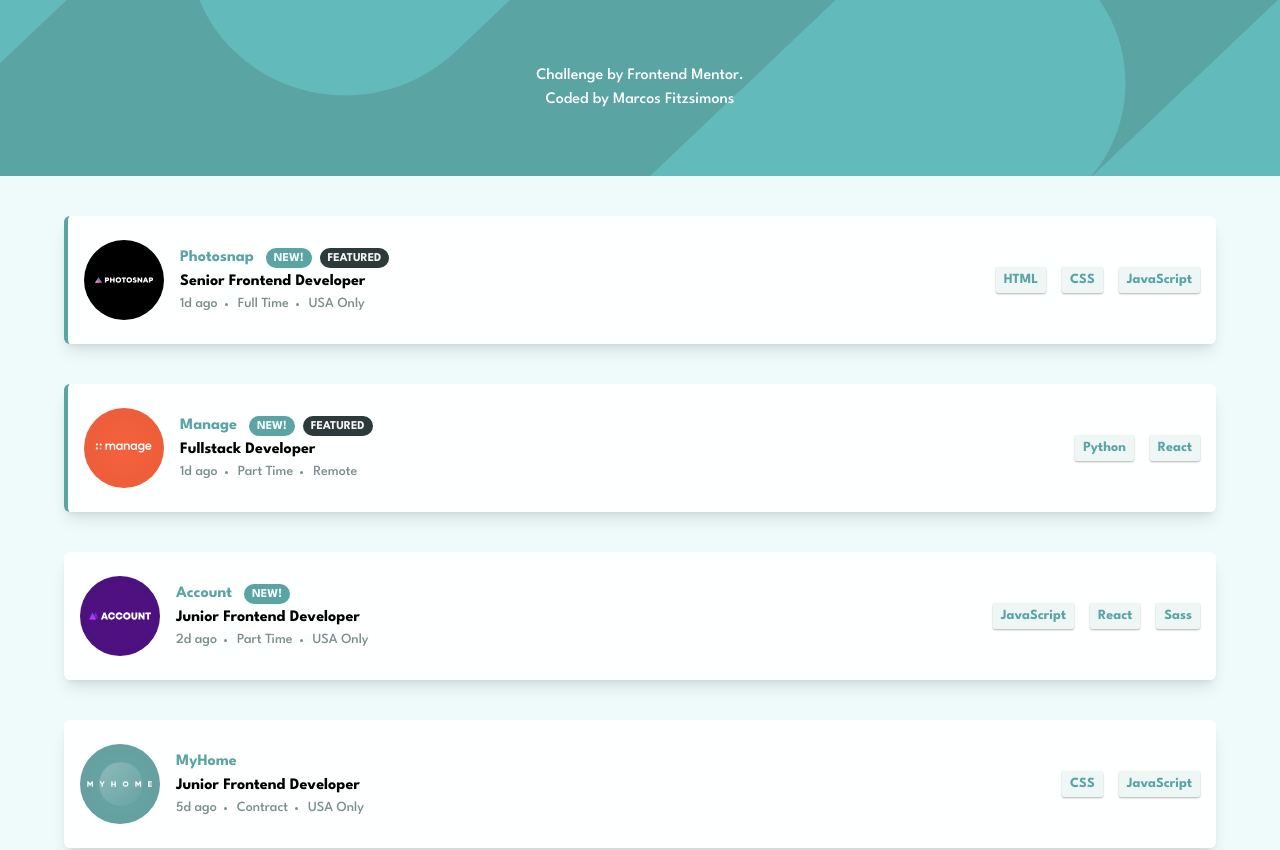
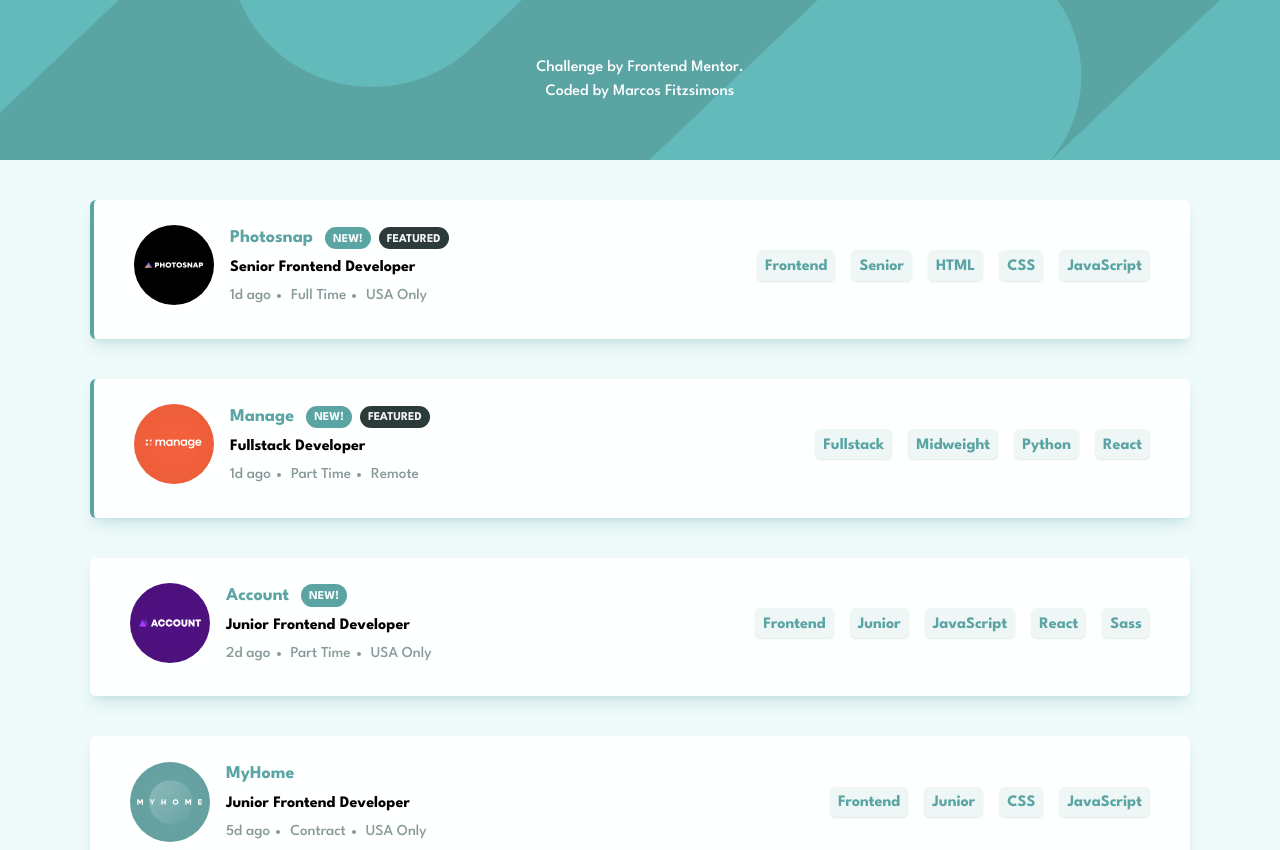
Before and after one commit to Marcosfitzsimons/job-listings-w-filtering, a React (Create React App) app: page / in a window 1280 px wide. Shown: the top 850 px of the page. Built offline with nearby package versions, Linux system fonts and the light colour scheme.

Commit message:
Fix a few details

```diff
--- a/src/components/Company.jsx
+++ b/src/components/Company.jsx
@@ -1,4 +1,5 @@
 import React from "react";
+import { useState } from "react";
 
 const JobPosting = ({ company, setFilteredTags }) => {
   const handleFilteredTags = (e) => {
@@ -13,30 +14,30 @@ const JobPosting = ({ company, setFilteredTags }) => {
     <article
       className={
         company.featured
-          ? "relative bg-white/95 rounded-md shadow-lg mb-10 border-l-4 border-l-darkCyan"
-          : "relative bg-white/95 rounded-md shadow-lg mb-10"
+          ? "relative bg-white/95 rounded-md shadow-lg shadow-darkCyan/20 mb-10 border-l-4 border-l-darkCyan pb-2"
+          : "relative bg-white/95 rounded-md shadow-lg shadow-darkCyan/20 mb-10 pb-2"
       }
     >
-      <div className="px-4 pt-9 pb-4 flex flex-col gap-4 lg:pt-6 lg:pb-6 lg:flex-row lg:items-center lg:justify-between">
-        <div className="first-part flex flex-col lg:flex-row lg:items-center gap-2 pb-4 border-b border-b-darkGrayishCyan lg:border-none lg:pb-0 lg:gap-4">
+      <div className="px-4 pt-9 pb-4 flex flex-col gap-4 lg:px-10 lg:pt-6 lg:pb-6 lg:flex-row lg:items-center lg:justify-between">
+        <div className="first-part flex flex-col lg:flex-row lg:items-center gap-2 pb-4 border-b border-b-darkGrayishCyan/80 lg:border-none lg:pb-0 lg:gap-4">
           <div className="logo-container absolute w-12 top-[-1.5rem] left-4 lg:relative lg:w-20 lg:top-0 lg:left-0">
             <img src={company.logo} alt={company.company} />
           </div>
-          <div className="">
+          <div className="flex flex-col lg:gap-1">
             <div className="top flex items-center gap-5 lg:gap-3">
-              <h3 className="text-sm lg:text-base font-bold text-darkCyan">
+              <h3 className="text-base lg:text-lg font-bold text-darkCyan">
                 {company.company}
               </h3>
               <div className="flex gap-2">
                 {company.new ? (
-                  <p className="flex items-center rounded-2xl bg-darkCyan text-xs text-white/95 pt-[0.2rem] py-[0.1rem] px-2 uppercase font-bold">
+                  <p className="flex items-center rounded-2xl bg-darkCyan text-xs text-white/95 pt-[0.3rem] py-[0.1rem] px-2 uppercase font-semibold">
                     new!
                   </p>
                 ) : (
                   ""
                 )}
                 {company.featured ? (
-                  <p className="flex items-center rounded-2xl bg-veryDarkGrayishCyan text-xs text-white/95 pt-[0.2rem] py-[0.1rem] px-2 uppercase font-bold">
+                  <p className="flex items-center rounded-2xl bg-veryDarkGrayishCyan text-xs text-white/95 pt-[0.3rem] py-[0.1rem] px-2 uppercase font-semibold">
                     featured
                   </p>
                 ) : (
@@ -45,12 +46,12 @@ const JobPosting = ({ company, setFilteredTags }) => {
               </div>
             </div>
             <div className="mid">
-              <h4 className="text-sm lg:text-base lg:text-md font-bold cursor-pointer hover:text-darkCyan transition-colors">
+              <h4 className="text-base lg:text-base lg:text-md font-bold cursor-pointer hover:text-darkCyan transition-colors">
                 {company.position}
               </h4>
             </div>
             <div className="bottom">
-              <ul className="job-info-list flex items-center gap-5 text-sm text-darkGrayishCyan list-disc">
+              <ul className="job-info-list flex items-center gap-5 text-[.95rem] text-darkGrayishCyan/90 list-disc">
                 <li className="list-none">{company.postedAt}</li>
                 <li className="job-info__contract">{company.contract}</li>
                 <li className="job-info__location">{company.location}</li>
@@ -59,13 +60,25 @@ const JobPosting = ({ company, setFilteredTags }) => {
           </div>
         </div>
         <div className="second-part job-filters">
-          <ul className="job-languages-tools flex gap-4 flex-wrap">
+          <ul className="job-languages-tools flex w-[85%] lg:w-full gap-4 flex-wrap">
+            <li
+              onClick={handleFilteredTags}
+              className="job-tools shadow-sm shadow-black/10 cursor-pointer bg-bgFilter pt-1 py-[.2rem] lg:pt-[.3rem] lg:py-[.1rem] px-2 rounded-md font-bold text-darkCyan text-sm lg:text-base hover:bg-darkCyan hover:text-white/95 transition-colors"
+            >
+              {company.role}
+            </li>
+            <li
+              onClick={handleFilteredTags}
+              className="job-tools shadow-sm shadow-black/10 cursor-pointer bg-bgFilter pt-1 py-[.2rem] lg:pt-[.3rem] lg:py-[.1rem] px-2 rounded-md font-bold text-darkCyan text-sm lg:text-base hover:bg-darkCyan hover:text-white/95 transition-colors"
+            >
+              {company.level}
+            </li>
             {company.languages.length > 0
-              ? company.languages.map((language) => {
+              ? company.languages.map((language, index) => {
                   return (
                     <li
-                      className="job-tools shadow-sm shadow-black/30 cursor-pointer  bg-bgFilter py-[.2rem] px-2 rounded-sm font-bold text-darkCyan text-sm hover:bg-darkCyan hover:text-white/95 transition-colors"
-                      key={language}
+                      className="job-tools shadow-sm shadow-black/10 cursor-pointer bg-bgFilter pt-1 py-[.2rem] lg:pt-[.3rem] lg:py-[.1rem] px-2 rounded-md font-bold text-darkCyan text-sm lg:text-base hover:bg-darkCyan hover:text-white/95 transition-colors"
+                      key={index}
                       onClick={handleFilteredTags}
                     >
                       {language}
@@ -74,11 +87,11 @@ const JobPosting = ({ company, setFilteredTags }) => {
                 })
               : ""}
             {company.tools.length > 0
-              ? company.tools.map((tool) => {
+              ? company.tools.map((tool, index) => {
                   return (
                     <li
-                      className="job-tools shadow-sm shadow-black/30 cursor-pointer bg-bgFilter py-[.2rem] px-2 rounded-sm font-bold text-darkCyan text-sm hover:bg-darkCyan hover:text-white/95 transition-colors"
-                      key={tool}
+                      className="job-tools shadow-sm shadow-black/10 cursor-pointer bg-bgFilter pt-1 py-[.2rem] lg:pt-[.3rem] lg:py-[.1rem] px-2 rounded-md font-bold text-darkCyan text-sm lg:text-base hover:bg-darkCyan hover:text-white/95 transition-colors"
+                      key={index}
                       onClick={handleFilteredTags}
                     >
                       {tool}
--- a/src/components/Filters.jsx
+++ b/src/components/Filters.jsx
@@ -7,16 +7,16 @@ const Filters = ({ filteredTags, setFilteredTags }) => {
   return (
     <>
       {filteredTags.length > 0 ? (
-        <section className="relative bg-white/95 rounded-md shadow-lg mb-10 flex items-center justify-between gap-1 px-3 py-4 lg:py-6">
+        <section className="relative bg-white/95 rounded-md shadow-lg mb-10 flex items-center justify-between gap-1 px-4 py-4 lg:py-6 lg:px-10">
           <ul className="filters-container flex flex-wrap gap-3">
             {filteredTags.map((tag, index) => {
               return (
                 <li
-                  className="flex items-center shadow-sm shadow-black/30 cursor-pointer bg-bgFilter px-2 rounded-sm font-bold text-darkCyan text-sm rounded-r-sm"
+                  className="flex items-center shadow-sm shadow-black/30 cursor-pointer bg-bgFilter px-2 rounded-md font-bold text-darkCyan text-sm lg:text-base rounded-r-md"
                   key={index}
                 >
                   {tag}
-                  <IoCloseSharp className="text-white/95 bg-darkCyan h-full relative left-2 text-2xl rounded-r-sm hover:bg-veryDarkGrayishCyan" />
+                  <IoCloseSharp className="text-white/95 bg-darkCyan h-full py-[.2rem] relative left-2 text-2xl rounded-r-md hover:bg-veryDarkGrayishCyan" />
                 </li>
               );
             })}
--- a/src/components/Header.jsx
+++ b/src/components/Header.jsx
@@ -2,7 +2,7 @@ import React from "react";
 
 const Header = () => {
   return (
-    <header className="header text-white text-center h-44">
+    <header className="header text-white text-center h-40">
       <div className="header-content h-full flex flex-col justify-center items-center">
         <p className="header__text">Challenge by Frontend Mentor.</p>
         <p className="header__text">Coded by Marcos Fitzsimons</p>
--- a/src/components/MainContent.jsx
+++ b/src/components/MainContent.jsx
@@ -5,7 +5,7 @@ import Company from "./Company";
 const MainContent = ({ companies, setFilteredTags, filteredTags }) => {
   return (
     <main className="main flex justify-center">
-      <div className="main-container w-[90%] container mx-auto py-10">
+      <div className="main-container w-[90%] container lg:max-w-[1100px] mx-auto py-10">
         <Filters
           filteredTags={filteredTags}
           setFilteredTags={setFilteredTags}
```
